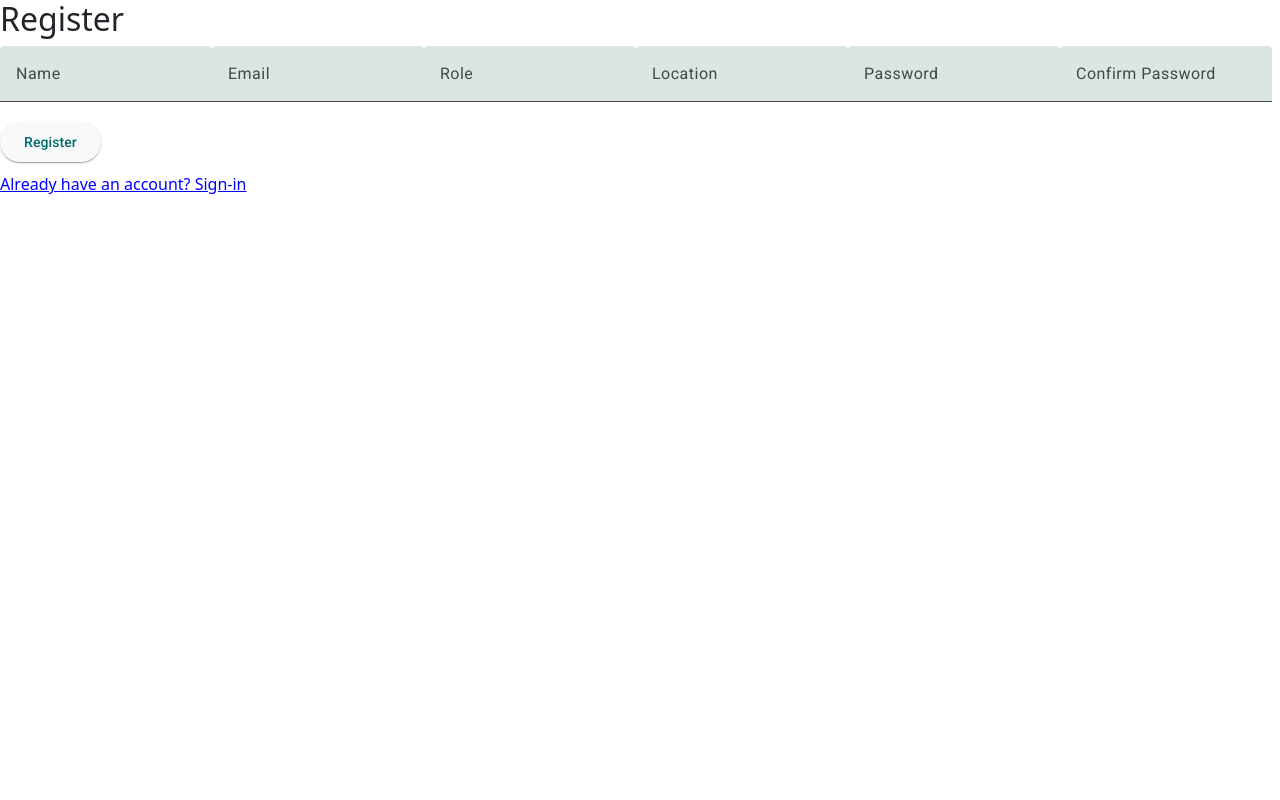
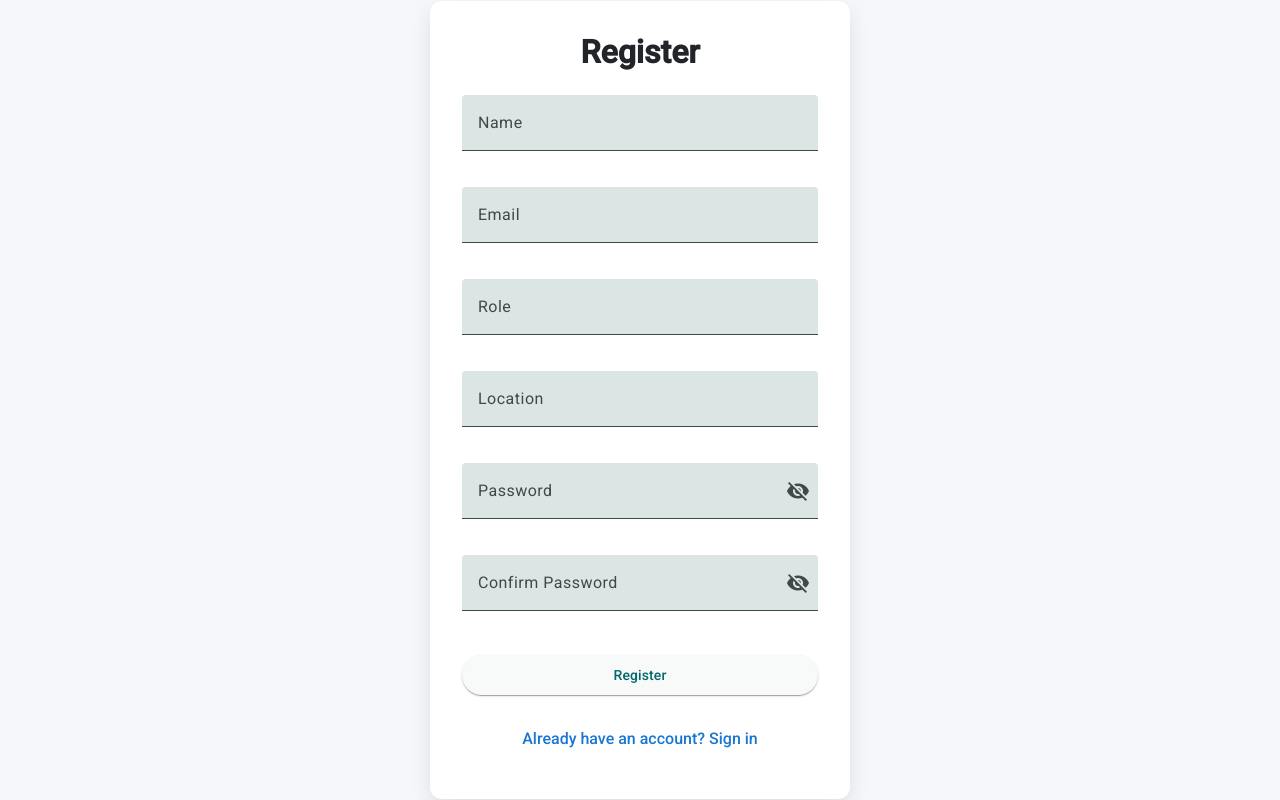
Before and after one commit to meHIGH-265/DeviceManagementSystem, an Angular app in the folder frontend/device-management-ui/: page /register in a window 1280 px wide. Built offline with nearby package versions, Linux system fonts and the light colour scheme.

Commit message:
Added basic styling for the register page

```diff
--- a/frontend/device-management-ui/src/app/auth/register/register.html
+++ b/frontend/device-management-ui/src/app/auth/register/register.html
@@ -1,57 +1,94 @@
-<h2>Register</h2>
+<div class="auth-container">
+  <div class="auth-card">
+    <h2 class="auth-title">Register</h2>
 
-<form [formGroup]="form">
+    <form [formGroup]="form" class="auth-form">
 
-  <mat-form-field appearance="fill">
-    <input matInput placeholder="Name" formControlName="name">
+      <mat-form-field appearance="fill" class="full-width">
+        <input matInput placeholder="Name" formControlName="name" />
         <mat-error *ngIf="form.controls.name.invalid && form.controls.name.touched">
           Name is required
         </mat-error>
       </mat-form-field>
 
-  <mat-form-field appearance="fill">
-    <input matInput placeholder="Email" formControlName="email">
+      <mat-form-field appearance="fill" class="full-width">
+        <input matInput placeholder="Email" formControlName="email" />
         <mat-error *ngIf="form.controls.email.invalid && form.controls.email.touched">
           Email is required
         </mat-error>
       </mat-form-field>
 
-  <mat-form-field appearance="fill">
-    <input matInput placeholder="Role" formControlName="role">
+      <mat-form-field appearance="fill" class="full-width">
+        <input matInput placeholder="Role" formControlName="role" />
         <mat-error *ngIf="form.controls.role.invalid && form.controls.role.touched">
           Role is required
         </mat-error>
       </mat-form-field>
 
-  <mat-form-field appearance="fill">
-    <input matInput placeholder="Location" formControlName="location">
+      <mat-form-field appearance="fill" class="full-width">
+        <input matInput placeholder="Location" formControlName="location" />
         <mat-error *ngIf="form.controls.location.invalid && form.controls.location.touched">
           Location is required
         </mat-error>
       </mat-form-field>
 
-  <mat-form-field appearance="fill">
-    <input matInput type="password" placeholder="Password" formControlName="password">
+      <!-- Password -->
+      <mat-form-field appearance="fill" class="full-width">
+        <input
+          matInput
+          [type]="hidePassword ? 'password' : 'text'"
+          placeholder="Password"
+          formControlName="password"
+        />
+        <button
+          mat-icon-button
+          matSuffix
+          type="button"
+          (click)="hidePassword = !hidePassword"
+        >
+          <mat-icon>{{ hidePassword ? 'visibility_off' : 'visibility' }}</mat-icon>
+        </button>
         <mat-error *ngIf="form.controls.password.invalid && form.controls.password.touched">
           Password is required
         </mat-error>
       </mat-form-field>
 
-  <mat-form-field appearance="fill">
-    <input matInput type="password" placeholder="Confirm Password" formControlName="confirmPassword">
+      <!-- Confirm Password -->
+      <mat-form-field appearance="fill" class="full-width">
+        <input
+          matInput
+          [type]="hideConfirmPassword ? 'password' : 'text'"
+          placeholder="Confirm Password"
+          formControlName="confirmPassword"
+        />
+        <button
+          mat-icon-button
+          matSuffix
+          type="button"
+          (click)="hideConfirmPassword = !hideConfirmPassword"
+        >
+          <mat-icon>{{ hideConfirmPassword ? 'visibility_off' : 'visibility' }}</mat-icon>
+        </button>
         <mat-error *ngIf="form.controls.confirmPassword.invalid && form.controls.confirmPassword.touched">
           Confirm password is required
         </mat-error>
       </mat-form-field>
 
-  <button mat-raised-button color="primary" (click)="register()">
+      <button
+        mat-raised-button
+        color="primary"
+        class="auth-button"
+        (click)="register()"
+      >
         Register
       </button>
 
-  <p style="margin-top: 10px;">
-    <a routerLink="/" style="color: blue; text-decoration: underline;">
-      Already have an account? Sign-in
+      <p class="auth-link">
+        <a routerLink="/">
+          Already have an account? Sign in
         </a>
       </p>
 
     </form>
+  </div>
+</div>
--- a/frontend/device-management-ui/src/app/auth/register/register.ts
+++ b/frontend/device-management-ui/src/app/auth/register/register.ts
@@ -2,11 +2,12 @@ import { Component } from '@angular/core';
 import { CommonModule } from '@angular/common';
 import { FormBuilder, ReactiveFormsModule, Validators } from '@angular/forms';
 import { Router, RouterModule } from '@angular/router';
-import { AuthService } from '../../services/auth.service';
-
+import { MatIconModule } from '@angular/material/icon';
 import { MatFormFieldModule } from '@angular/material/form-field';
 import { MatInputModule } from '@angular/material/input';
 import { MatButtonModule } from '@angular/material/button';
+
+import { AuthService } from '../../services/auth.service';
 
 @Component({
   selector: 'app-register',
@@ -17,13 +18,17 @@ import { MatButtonModule } from '@angular/material/button';
     RouterModule,
     MatFormFieldModule,
     MatInputModule,
-    MatButtonModule
+    MatButtonModule,
+    MatIconModule
   ],
-  templateUrl: './register.html'
+  templateUrl: './register.html',
+  styleUrl: './register.css'
 })
 export class RegisterComponent {
 
   form;
+  hidePassword = true;
+  hideConfirmPassword = true;
 
   constructor(
     private fb: FormBuilder,
--- a/frontend/device-management-ui/src/styles.css
+++ b/frontend/device-management-ui/src/styles.css
@@ -1 +1,67 @@
 /* You can add global styles to this file, and also import other style files */
+
+/* ===== Global Reset / Base ===== */
+body {
+  margin: 0;
+  font-family: Roboto, "Helvetica Neue", sans-serif;
+  background-color: #f5f7fa;
+}
+
+/* ===== Auth Layout ===== */
+.auth-container {
+  height: 100vh;
+  display: flex;
+  justify-content: center;
+  align-items: center;
+}
+
+/* Card UI */
+.auth-card {
+  background: #ffffff;
+  padding: 32px;
+  border-radius: 12px;
+  box-shadow: 0 8px 20px rgba(0, 0, 0, 0.1);
+  width: 100%;
+  max-width: 420px;
+}
+
+/* Title */
+.auth-title {
+  text-align: center;
+  margin-bottom: 24px;
+  font-weight: 600;
+}
+
+/* Form Layout */
+.auth-form {
+  display: flex;
+  flex-direction: column;
+  gap: 16px;
+}
+
+/* Full width fields */
+.full-width {
+  width: 100%;
+}
+
+/* Buttons */
+.auth-button {
+  width: 100%;
+  margin-top: 8px;
+}
+
+/* Links */
+.auth-link {
+  text-align: center;
+  margin-top: 16px;
+}
+
+.auth-link a {
+  color: #1976d2;
+  text-decoration: none;
+  font-weight: 500;
+}
+
+.auth-link a:hover {
+  text-decoration: underline;
+}
```
Lines whose indentation alone changed are shown as unchanged.
